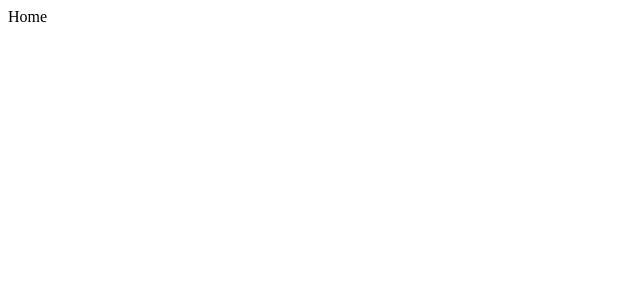
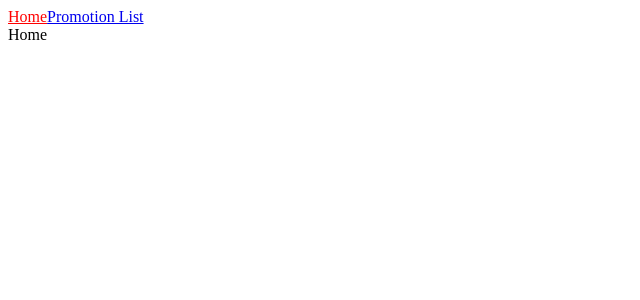
Before and after one commit to chutting/tw-pricing-engine-portal, a React (Vite) app: page / in a window 1280 px wide. Shown: the top 300 px of the page, without its empty margins (0-640 px from the left). Built offline with nearby package versions, Linux system fonts and the light colour scheme.

Commit message:
[1] tdd base on layout

```diff
--- a/jest.config.js
+++ b/jest.config.js
@@ -8,6 +8,7 @@ module.exports = {
   testMatch: ['**/__tests__/**/*.[jt]s?(x)', '**/(*.)+(spec|test).[tj]s?(x)'],
   moduleFileExtensions: ['js', 'ts', 'tsx'],
   testEnvironment: 'jsdom',
+  setupFilesAfterEnv: ['<rootDir>/tests/setup-env.ts'],
   moduleNameMapper: {
     '^.+\\.module\\.(css|styl|less|sass|scss|png|jpg|ttf|woff|woff2|svg)$': 'identity-obj-proxy',
     '^@/(.*)$': '<rootDir>/src/$1',
--- a/src/App.tsx
+++ b/src/App.tsx
@@ -1,14 +1,17 @@
 import { Route, Routes } from "react-router-dom"
 import { routerConfig } from "./routes"
+import Layout from '@/components/layout';
 
 const App = () => {
   return (
     <>
-      <Routes>
-        {routerConfig.map(({ path, component: Component }) => (
-          <Route path={path} key={path} element={<Component />} />
-        ))}
-      </Routes>
+      <Layout>
+        <Routes>
+          {routerConfig.map(({ path, component: Component }) => (
+            <Route path={path} key={path} element={<Component />} />
+          ))}
+        </Routes>
+      </Layout>
     </>
   )
 }
--- /dev/null
+++ b/src/components/layout/index.module.less
@@ -0,0 +1,3 @@
+.active {
+  color: red;
+}
--- /dev/null
+++ b/src/components/layout/index.tsx
@@ -0,0 +1,21 @@
+import { ROUTE_PATH } from "@/routes";
+import cls from 'classnames';
+import { Link, useLocation } from "react-router-dom";
+import styles from './index.module.less';
+
+const Layout = ({ children }) => {
+  const location = useLocation();
+  return (
+    <>
+      <header>
+        <Link to={ROUTE_PATH.HOME} className={cls({ [styles.active]: location.pathname === ROUTE_PATH.HOME })}>Home</Link>
+        <Link to={ROUTE_PATH.PROMOTION_LIST} className={cls({ [styles.active]: location.pathname === ROUTE_PATH.PROMOTION_LIST })}>Promotion List</Link>
+      </header>
+      <main>
+        {children}
+      </main>
+    </>
+  )
+}
+
+export default Layout;
--- a/src/pages/home/index.tsx
+++ b/src/pages/home/index.tsx
@@ -1,5 +1,9 @@
 const Home = () => {
-  return <div>Home</div>
+  return (
+    <div>
+      Home
+    </div>
+  )
 }
 
 export default Home;
--- a/tsconfig.json
+++ b/tsconfig.json
@@ -26,7 +26,8 @@
     },
     "types": [
       "node",
-      "jest"
+      "jest",
+      "@testing-library/jest-dom"
     ],
   },
   "compileOnSave": false,
```
Also changed, not shown: package.json (+6 -6 lines), src/main.tsx (+7 -6 lines), tests/setup-env.ts (added, +19 -0 lines), 2 other files (tests, documents, lock files or other folders).
